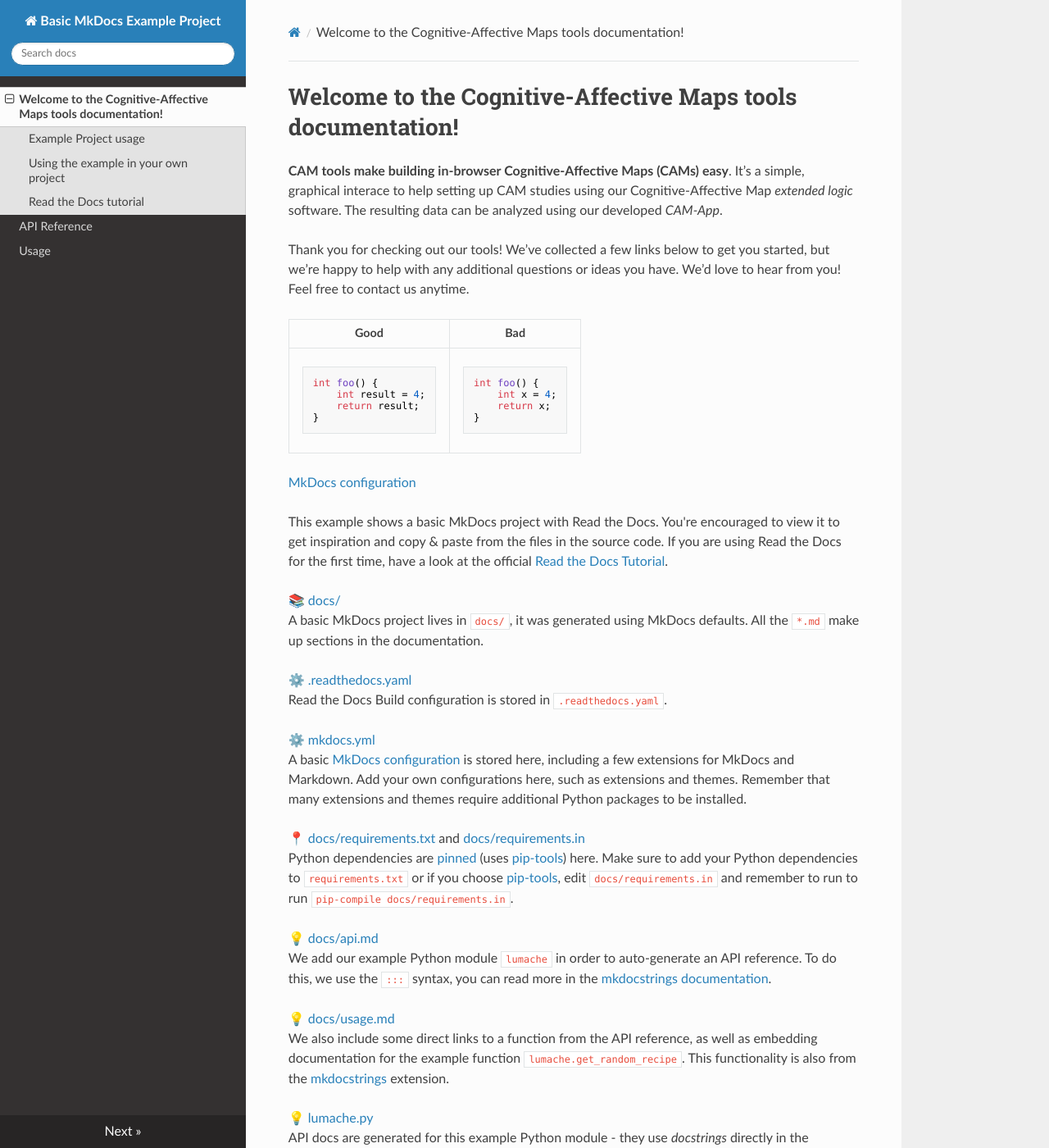
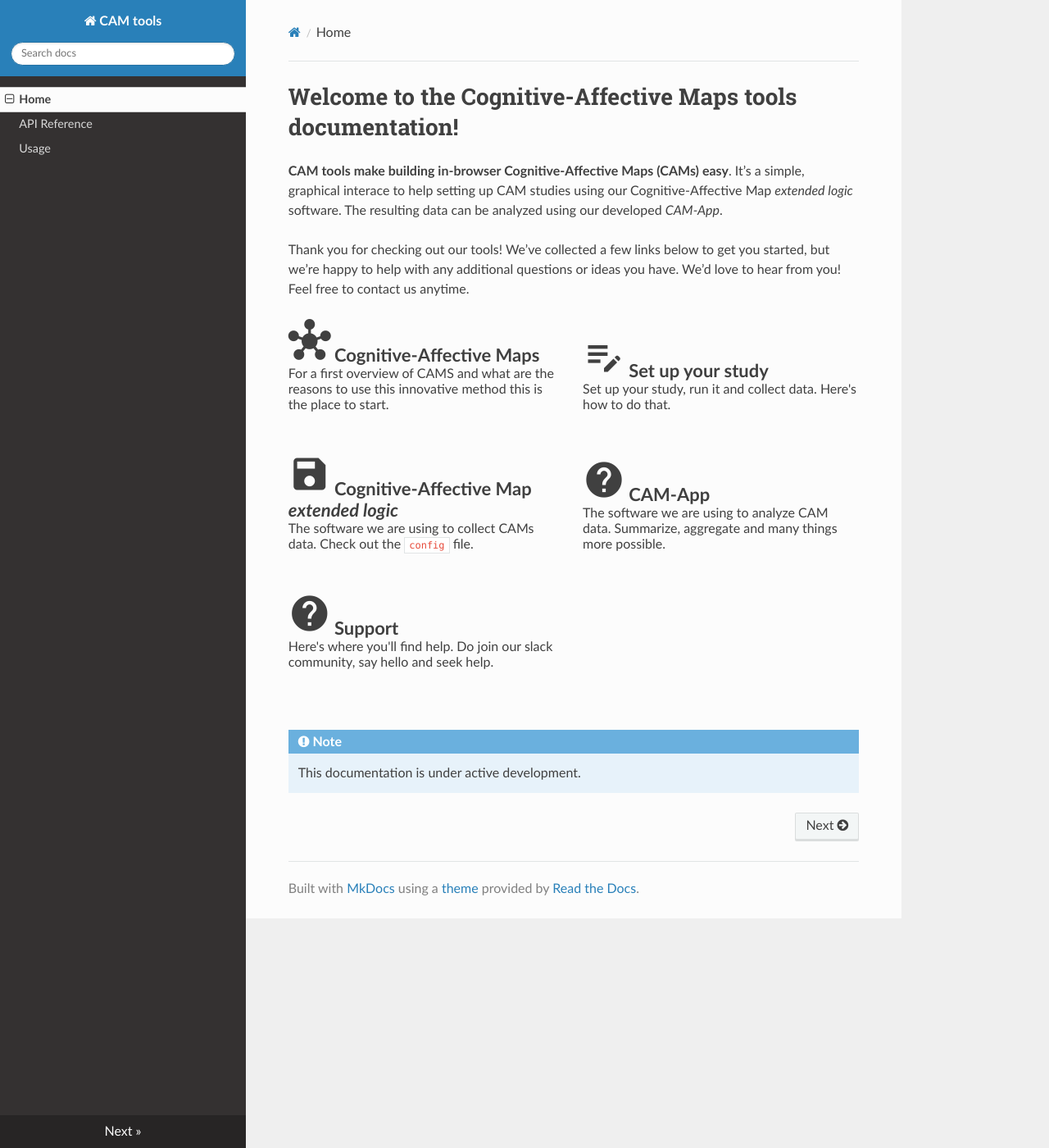
Before and after one commit to FennStatistics/CAMtools_documentation, an MkDocs documentation site: the page built from docs/index.md, in a window 1280 px wide and 1400 px high. Shown: the whole window at 82% size. Built offline with MkDocs 1.6.1, drawn with Linux system fonts in a browser that asks for light colours; nearby versions of some CDN libraries; some of the changed text lies outside the part shown.

Commit message:
set up first page

````diff
--- a/README.md
+++ b/README.md
@@ -5,106 +5,44 @@
 [![Documentation Status](https://readthedocs.org/projects/example-mkdocs-basic/badge/?version=latest)](https://example-mkdocs-basic.readthedocs.io/en/latest/?badge=latest)
  -->
 
-**CAM tools make building in-browser Cognitive-Affective Maps (CAMs) easy**. It’s a simple, graphical interace to help setting up CAM studies using our Cognitive-Affective Map *extended logic* software. The resulting data can be analyzed using our developed *CAM-App*.
+**CAM tools make building in-browser Cognitive-Affective Maps (CAMs) easy**. It’s a simple, graphical interace to help
+setting up CAM studies using our Cognitive-Affective Map *extended logic* software. The resulting data can be analyzed
+using our developed *CAM-App*.
 
-Thank you for checking out our tools! We’ve collected a few links below to get you started, but we’re happy to help with any additional questions or ideas you have. We’d love to hear from you! Feel free to contact us anytime.
+Thank you for checking out our tools! We’ve collected a few links below to get you started, but we’re happy to help with
+any additional questions or ideas you have. We’d love to hear from you! Feel free to contact us anytime.
 
-<table>
-<tr>
-<th> Good </th>
-<th> Bad </th>
-</tr>
-<tr>
-<td>
-
-```c++
-int foo() {
-    int result = 4;
-    return result;
-}
-```
-
-</td>
-<td>
-
-```c++
-int foo() {
-    int x = 4;
-    return x;
-}
-```
-
-</td>
-</tr>
-</table>
-
-[MkDocs configuration](https://www.mkdocs.org/user-guide/configuration/)
-
-This example shows a basic MkDocs project with Read the Docs. You're encouraged to view it to get inspiration and copy & paste from the files in the source code. If you are using Read the Docs for the first time, have a look at the official [Read the Docs Tutorial](https://docs.readthedocs.io/en/stable/tutorial/index.html).
-
-📚 [docs/](https://github.com/readthedocs-examples/example-mkdocs-basic/blob/main/docs/)<br>
-A basic MkDocs project lives in `docs/`, it was generated using MkDocs defaults. All the `*.md` make up sections in the documentation.
-
-⚙️ [.readthedocs.yaml](https://github.com/readthedocs-examples/example-mkdocs-basic/blob/main/.readthedocs.yaml)<br>
-Read the Docs Build configuration is stored in `.readthedocs.yaml`.
-
-⚙️ [mkdocs.yml](https://github.com/readthedocs-examples/example-mkdocs-basic/blob/main/mkdocs.yaml)<br>
-A basic [MkDocs configuration](https://www.mkdocs.org/user-guide/configuration/) is stored here, including a few extensions for MkDocs and Markdown. Add your own configurations here, such as extensions and themes. Remember that many extensions and themes require additional Python packages to be installed.
-
-📍 [docs/requirements.txt](https://github.com/readthedocs-examples/example-mkdocs-basic/blob/main/docs/requirements.txt) and [docs/requirements.in](https://github.com/readthedocs-examples/example-mkdocs-basic/blob/main/docs/requirements.in)<br>
-Python dependencies are [pinned](https://docs.readthedocs.io/en/latest/guides/reproducible-builds.html) (uses [pip-tools](https://pip-tools.readthedocs.io/en/latest/)) here. Make sure to add your Python dependencies to `requirements.txt` or if you choose [pip-tools](https://pip-tools.readthedocs.io/en/latest/), edit `docs/requirements.in` and remember to run to run `pip-compile docs/requirements.in`.
-
-💡 [docs/api.md](https://github.com/readthedocs-examples/example-mkdocs-basic/blob/main/docs/api.md)<br>
-We add our example Python module `lumache` in order to auto-generate an API reference. To do this, we use the `:::` syntax, you can read more in the [mkdocstrings documentation](https://mkdocstrings.github.io/).
-
-💡 [docs/usage.md](https://github.com/readthedocs-examples/example-mkdocs-basic/blob/main/docs/usage.md)<br>
-We also include some direct links to a function from the API reference, as well as embedding documentation for the example function `lumache.get_random_recipe`. This functionality is also from the [mkdocstrings](https://mkdocstrings.github.io/python/) extension.
-
-💡 [lumache.py](https://github.com/readthedocs-examples/example-mkdocs-basic/blob/main/lumache.py)<br>
-API docs are generated for this example Python module - they use *docstrings* directly in the documentation, notice how this shows up in the rendered documentation. We use the [Sphinx convention](https://pythonhosted.org/an_example_pypi_project/sphinx.html#function-definitions) for docstrings, however you are free to edit `mkdocs.yml` to change this option to `google` or `numpy`.
-
-🔢 Git tags versioning<br>
-We use a basic versioning mechanism by adding a git tag for every release of the example project. All releases and their version numbers are visible on
-[example-mkdocs-basic.readthedocs.io](https://example-mkdocs-basic.readthedocs.io/en/latest/).
-
-📜 [README.rst](https://github.com/readthedocs-examples/example-mkdocs-basic/blob/main/README.rst)<br>
-Contents of this `README.md` are visible on Github and included on [the documentation index page](https://example-mkdocs-basic.readthedocs.io/en/latest/) (Don\'t Repeat Yourself).
-
-⁉️ Questions / comments<br>
-If you have questions related to this example, feel free to can ask them as a Github issue [here](https://github.com/readthedocs-examples/example-mkdocs-basic/issues).
-
-
-Example Project usage
----------------------
-
-This project has a standard MkDocs layout which is built by Read the Docs almost the same way that you would build it locally (on your own laptop!).
-
-You can build and view this documentation project locally - we recommend that you activate [a local Python virtual environment first](https://packaging.python.org/en/latest/guides/installing-using-pip-and-virtual-environments/#creating-a-virtual-environment):
-
-```console
-# Install required Python dependencies (MkDocs etc.)
-pip install -r docs/requirements.txt
-
-# Run the mkdocs development server
-mkdocs serve
-```
-
-Using the example in your own project
--------------------------------------
-
-If you are new to Read the Docs, you may want to refer to the [Read the Docs User documentation](https://docs.readthedocs.io/).
-
-If you are copying this code in order to get started with your documentation, you need to:
-
-1. place your `docs/` folder alongside your Python project. If you are starting a new project, you can adapt the `pyproject.toml` example configuration.
-1. use your existing project repository or create a new repository on Github, GitLab, Bitbucket or another host supported by Read the Docs.
-1. copy `mkdocs.yml`, `.readthedocs.yaml` and the `docs/` folder into your project.
-1. customize all the files, replacing example contents.
-1. Rebuild the documenation locally to see that it works.
-1. *Finally*, register your project on Read the Docs, see [Importing Your Documentation](https://docs.readthedocs.io/en/stable/intro/import-guide.html).
-
-
-Read the Docs tutorial
-----------------------
-
-To get started with Read the Docs, you may also refer to the [Read the Docs tutorial](https://docs.readthedocs.io/en/stable/tutorial/). It provides a full walk-through of building an example project similar to the one in this repository.
+<div style="display: inline-block; margin-right: 3%; width:48%;">
+    <span class="material-icons">hub</span>
+    <b style="font-size: 22px;">Cognitive-Affective Maps</b>
+    <br>
+    For a first overview of CAMS and what are the reasons to use this innovative method this is the place to start.
+</div>
+<div style="display: inline-block; width:48%;">
+    <span class="material-icons">edit_note</span>
+    <b style="font-size: 22px;">Set up your study</b>
+    <br>
+    Set up your study, run it and collect data. Here's how to do that.
+</div>
+<br>
+<div style="display: inline-block; margin-right: 3%; width:48%;">
+    <span class="material-icons">save</span>
+  <b style="font-size: 22px;">Cognitive-Affective Map <i>extended logic</i></b>
+    <br>
+    The software we are using to collect CAMs data. Check out the <code>config</code> file.
+</div>
+<div style="display: inline-block; width:48%;">
+    <span class="material-icons">help</span>
+    <b style="font-size: 22px;">CAM-App</b>
+    <br>
+    The software we are using to analyze CAM data. Summarize, aggregate and many things more possible.
+</div>
+<br>
+<div style="display: inline-block; margin-right: 3%; width:48%;">
+    <span class="material-icons">help</span>
+  <b style="font-size: 22px;">Support</b>
+    <br>
+    Here's where you'll find help. Do join our slack community, say hello and seek help.
+</div>
+<div style="display: inline-block; width:48%;">
+</div>
--- a/docs/index.md
+++ b/docs/index.md
@@ -1,14 +1,16 @@
+<link href="https://fonts.googleapis.com/icon?family=Material+Icons"
+      rel="stylesheet">
+
+<style>
+.material-icons{
+  font-size: 52px;  /* Preferred icon size */
+
+}
+</style>
+
 {!README.md!}
 
-# Welcome to Lumache's documentation!
-
-**Lumache** (/lu\'make/) is a Python library for cooks and food lovers
-that creates recipes mixing random ingredients. It pulls data from the
-[Open Food Facts database](https://world.openfoodfacts.org/) and offers
-a *simple* and *intuitive* API.
-
-Check out the [usage](usage) section for further information, including how to [install](usage#installation) the project.
-
+<br>
+<br>
 !!! note
-
-    This project is under active development.
+    This documentation is under active development.
--- a/mkdocs.yml
+++ b/mkdocs.yml
@@ -1,4 +1,4 @@
-site_name: Basic MkDocs Example Project
+site_name: CAM tools
 theme:
   name: readthedocs
   highlightjs: true
````
Also changed, not shown: docs/api.md (+1 -1 lines), docs/usage.md (+1 -3 lines).
